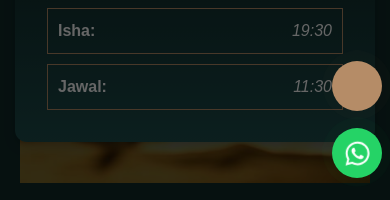
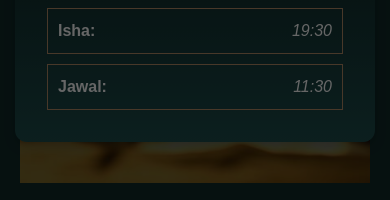
Before and after one commit to ShabbeerLio/allahs-mission, a React (Create React App) app: page / in a window 390 px wide. Shown: the part 641-841 px from the top of the page. Built offline with nearby package versions, Linux system fonts and the light colour scheme; a web font is replaced by a local one.

Commit message:
updated responsiv

```diff
--- a/src/Component/Navebar/Navbar.js
+++ b/src/Component/Navebar/Navbar.js
@@ -10,13 +10,11 @@ const Navbar = (props) => {
     const [activeLink, setActiveLink] = useState("/");
     const [isCollapseOpen, setIsCollapseOpen] = useState(false);
     const [formopen, setFormopen] = useState(false);
-    const [showEnquiry, setShowEnquiry] = useState(false);
     const [navtrns, setNavtrns] = useState(false)
 
     useEffect(() => {
         const handleScroll = () => {
             const show = window.scrollY > 100;
-            setShowEnquiry(show);
             setNavtrns(show)
         };
 
@@ -105,138 +103,10 @@ const Navbar = (props) => {
                                                 Namaz
                                             </Link>
                                         </li>
-                                        {/* <div className="nav-action">
-                                            <div className="call-button">
-                                                <p>
-                                                    <Link to="tel: +919876543210">
-                                                    <h5>Explore More</h5>
-
-                                                    </Link>
-                                                </p>
-                                            </div>
-                                        </div> */}
                                     </ul>
                                 </div>
                             </div>
-                            <div className="fix-icon-call">
-                                <span className="shine"></span>
-                                <Link to="tel: +919876543210">
-                                    <svg
-                                        width="1em"
-                                        height="1em"
-                                        viewBox="0 0 24 24"
-                                        xmlns="http://www.w3.org/2000/svg"
-                                        {...props}
-                                    >
-                                        <g
-                                            fill="none"
-                                            stroke="currentColor"
-                                            strokeLinecap="round"
-                                            strokeLinejoin="round"
-                                            strokeWidth="2"
-                                        >
-                                            <path
-                                                strokeDasharray="64"
-                                                strokeDashoffset="64"
-                                                d="M8 3C8.5 3 10.5 7.5 10.5 8C10.5 9 9 10 8.5 11C8 12 9 13 10 14C10.3943 14.3943 12 16 13 15.5C14 15 15 13.5 16 13.5C16.5 13.5 21 15.5 21 16C21 18 19.5 19.5 18 20C16.5 20.5 15.5 20.5 13.5 20C11.5 19.5 10 19 7.5 16.5C5 14 4.5 12.5 4 10.5C3.5 8.5 3.5 7.5 4 6C4.5 4.5 6 3 8 3Z"
-                                            >
-                                                <animate
-                                                    fill="freeze"
-                                                    attributeName="stroke-dashoffset"
-                                                    dur="0.6s"
-                                                    values="64;0"
-                                                ></animate>
-                                                <animateTransform
-                                                    attributeName="transform"
-                                                    begin="0.6s;lineMdPhoneCallLoop0.begin+2.6s"
-                                                    dur="0.5s"
-                                                    type="rotate"
-                                                    values="0 12 12;15 12 12;0 12 12;-12 12 12;0 12 12;12 12 12;0 12 12;-15 12 12;0 12 12"
-                                                ></animateTransform>
-                                            </path>
-                                            <path
-                                                strokeDasharray="4"
-                                                strokeDashoffset="4"
-                                                d="M14 7.04404C14.6608 7.34734 15.2571 7.76718 15.7624 8.27723M16.956 10C16.6606 9.35636 16.2546 8.77401 15.7624 8.27723"
-                                                opacity="0"
-                                            >
-                                                <set
-                                                    id="lineMdPhoneCallLoop0"
-                                                    attributeName="opacity"
-                                                    begin="0.7s;lineMdPhoneCallLoop0.begin+2.7s"
-                                                    to="1"
-                                                ></set>
-                                                <animate
-                                                    fill="freeze"
-                                                    attributeName="stroke-dashoffset"
-                                                    begin="0.7s;lineMdPhoneCallLoop0.begin+2.7s"
-                                                    dur="0.2s"
-                                                    values="4;8"
-                                                ></animate>
-                                                <animate
-                                                    fill="freeze"
-                                                    attributeName="stroke-dashoffset"
-                                                    begin="1.3s;lineMdPhoneCallLoop0.begin+3.3s"
-                                                    dur="0.3s"
-                                                    values="0;4"
-                                                ></animate>
-                                                <set
-                                                    attributeName="opacity"
-                                                    begin="1.6s;lineMdPhoneCallLoop0.begin+3.6s"
-                                                    to="0"
-                                                ></set>
-                                            </path>
-                                            <path
-                                                strokeDasharray="10"
-                                                strokeDashoffset="10"
-                                                d="M20.748 9C20.3874 7.59926 19.6571 6.347 18.6672 5.3535M15 3.25203C16.4105 3.61507 17.6704 4.3531 18.6672 5.3535"
-                                                opacity="0"
-                                            >
-                                                <set
-                                                    attributeName="opacity"
-                                                    begin="1s;lineMdPhoneCallLoop0.begin+3s"
-                                                    to="1"
-                                                ></set>
-                                                <animate
-                                                    fill="freeze"
-                                                    attributeName="stroke-dashoffset"
-                                                    begin="1s;lineMdPhoneCallLoop0.begin+3s"
-                                                    dur="0.2s"
-                                                    values="10;20"
-                                                ></animate>
-                                                <animate
-                                                    fill="freeze"
-                                                    attributeName="stroke-dashoffset"
-                                                    begin="1.5s;lineMdPhoneCallLoop0.begin+3.5s"
-                                                    dur="0.3s"
-                                                    values="0;10"
-                                                ></animate>
-                                                <set
-                                                    attributeName="opacity"
-                                                    begin="1.8s;lineMdPhoneCallLoop0.begin+3.8s"
-                                                    to="0"
-                                                ></set>
-                                            </path>
-                                        </g>
-                                    </svg>
-                                </Link>
-                            </div>
-                            <div className="fix-icon">
-                                <span className="shine"></span>
-                                <Link to="https://wa.me/+919876543210">
-                                    <IoLogoWhatsapp />
-                                </Link>
-                            </div>
-                            {showEnquiry && (
-                                <div className="fix-icon-enquery">
-                                    <p onClick={formIsOpen}>ENQUIRE NOW</p>
-                                </div>
-                            )}
-                            {formopen && (
-                                <>
-                                    <FormFloat formIsClose={formIsClose} />
-                                </>
-                            )}
+
                         </div>
                     </nav>
                 </div>
```
